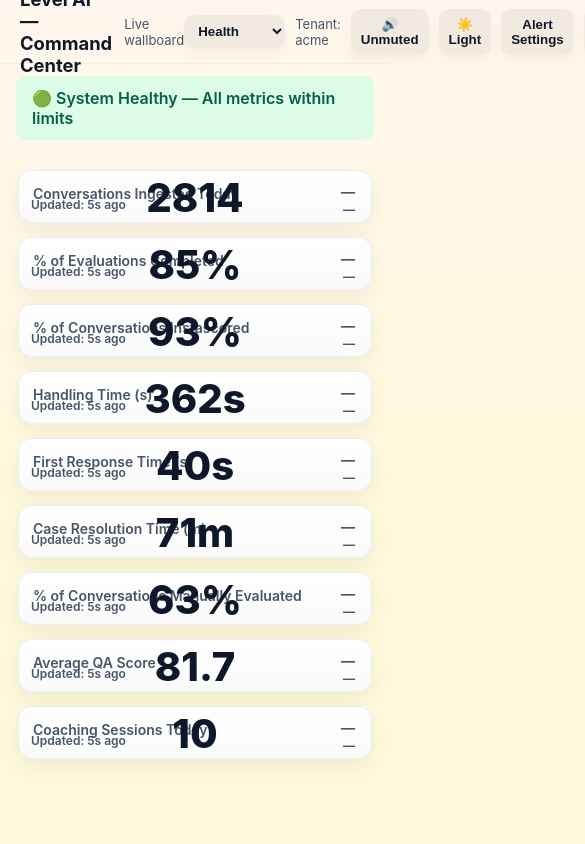
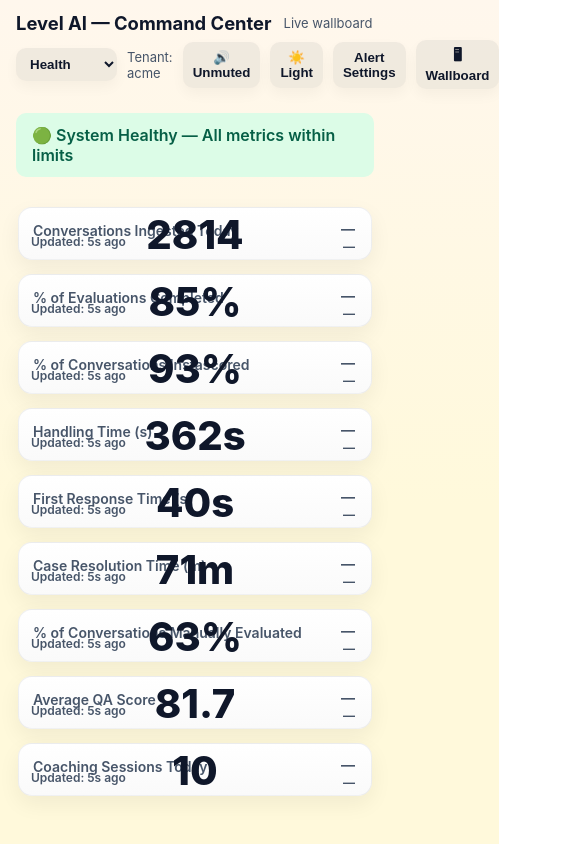
Before and after one commit to robinsingh-pm/level-command-center, a Next.js app: page / in a window 390 px wide. Shown: the top 844 px of the page, 585 px wide, since content can reach past the window. Built offline with nearby package versions, Linux system fonts and the light colour scheme.

Commit message:
Update globals.css

```diff
--- a/styles/globals.css
+++ b/styles/globals.css
@@ -44,14 +44,74 @@
 }
 
 /* Header */
+/* ===== DESKTOP (DEFAULT & LOCKED) ===== */
+
 .page-header {
-  height: 64px;
-  display:flex;
-  justify-content:space-between;
-  align-items:center;
-  padding:0.85rem 1.25rem;
-  border-bottom: 1px solid rgba(0,0,0,0.04);
-  background: transparent;
+  display: flex;
+  align-items: center;
+  gap: 16px;
+  padding: 12px 16px;
+}
+
+/* Push right section without stretching */
+.header-right {
+  margin-left: auto;
+  display: flex;
+  align-items: center;
+  gap: 10px;
+
+}
+
+.header-row {
+  display: flex;
+  align-items: center;
+  gap: 10px;
+  flex-direction: row;
+}
+
+.header-row.primary {
+  gap: 10px;
+
+}
+
+.header-row.secondary {
+  gap: 8px;
+}
+
+.tenant-text {
+  font-size: 13px;
+  color: var(--muted);
+}
+
+
+/* ===== MOBILE ONLY ===== */
+@media (max-width: 768px) {
+  .page-header {
+    flex-direction: column;
+    align-items: flex-start;
+    gap: 6px;
+  }
+
+  .header-right {
+    flex-direction: column;
+    align-items: flex-start;
+    gap: 6px;
+  }
+
+  .header-row {
+    width: auto;
+    gap: 8px;
+  }
+
+  .header-row.secondary {
+    justify-content: flex-start;
+  }
+
+  .tenant-text {
+    font-size: 12px;
+    white-space: nowrap;
+  }
+
 }
 .title { font-size:1.15rem; font-weight:700; color: var(--toggle-fg); }
 .meta { color: var(--muted); font-size:0.9rem; }
```
